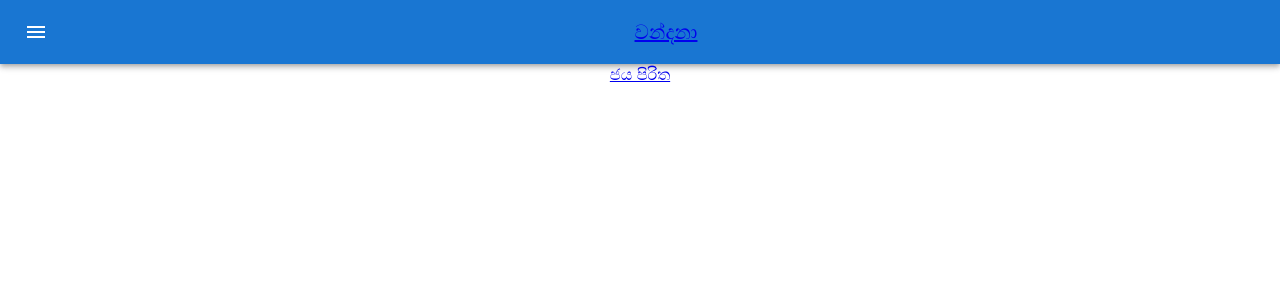
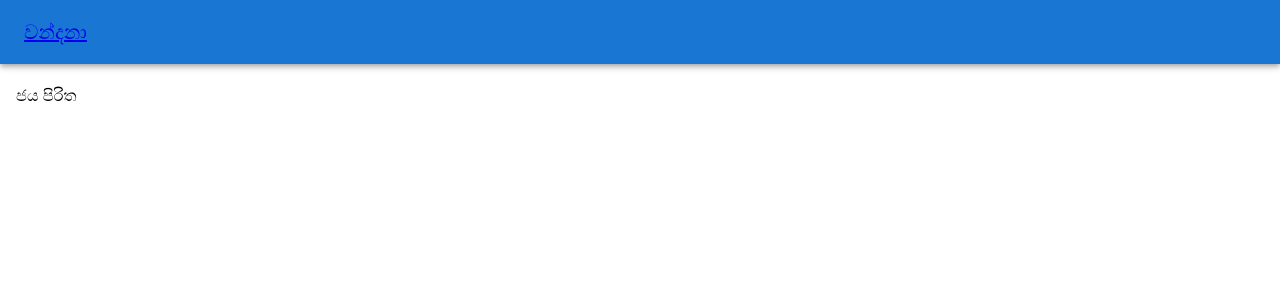
Before and after one commit to sudaraka94/vandana, a React (Vite) app: page / in a window 1280 px wide. Shown: the top 300 px of the page. Built offline with nearby package versions, Linux system fonts and the light colour scheme.

Commit message:
Made some progress :hammer:

```diff
--- a/public/content/jayapiritha.json
+++ b/public/content/jayapiritha.json
@@ -1,4 +1,4 @@
 {
     "title": "ජය පිරිත",
-    "content": "සිරිධිතිමති තේජෝ ජයසිද්ධි මහිද්ධි මහාගුණං අපරිමිත පුඤ්ඤාධිකාරස්ස සබ්බන්තරාය නිවාරණ සමත්ථස්ස භගවතෝ අරහතෝ සම්මා සම්බුද්ධස්ස-ද්වත්තිංස මහාපුරිස ලක්ඛණානුභාවේන, අසීත්‍යනු ව්‍යඤ්ජන ලක්ඛණානුභාවෙන, අට්ඨුත්තරසත මංගල ලක්ඛණානුභාවෙන, ඡබ්බණ්ණ රංස්‍යානුභාවේන, කේතුමාලානුභාවෙන, දස පාරමිතානුභාවේන, දස උපපාරමිතානුභාවේන, දස පරමත්ථ පාරමිතානුභාවේන, සීලසමාධි පඤ්ඤානුභාවේන, බුද්ධානුභාවේන, ධම්මානුභාවේන, සංඝානුභාවේන, තේජානුභාවේන, ඉද්ධ්‍යානුභාවේන, බලානුභාවේන, ඤෙය්‍යධම්මානුභාවේන, චතුරාසීති සහස්ස ධම්මක්ඛන්ධානුභාවේන, නවලෝකුත්තර ධම්මානුභාවේන, අට්ඨංගික-මග්ගානුභාවේන, අට්ඨසමා-පත්‍යානුභාවේන. ඡළභිඤ්ඤානු-භාවේන, මෙත්තා-කරුණා-මුදිතා-උපෙක්ඛානුභාවේන, සබ්බපාරමිතා-නුභාවේන රතනත්තය සරණානුභාවේන (මය්හං) තුය්හං සබ්බ රෝග සෝක උපද්දව දුක්ඛ දෝමනස්සුපායාසා විනස්සන්තු, සබ්බ සංකප්පා තුය්හං සමිජ්ඣන්තු, සතවස්සජීවේන සමංගිකො හෝතු සබ්බදා. ආකාස පබ්බත වන භූමි තටාක ගංගා මහාසමුද්ද ආරක්ඛ දේවතා සදා තුම්හේ අනුරක්ඛන්තු. සබ්බබුද්ධානුභාවේන, සබ්බධම්මානු-භාවේන, සබ්බසංඝානුභාවේන, බුද්ධරතනං, ධම්මරතනං, සංඝරතනං, තින්නං රතනානං ආනුභාවේන, චතුරාසීති සහස්ස ධම්මක්ඛන්ධානු-භාවේන, පිටකත්තයානුභාවේන, ජිනසාවකානුභාවේන, සබ්බේ තේ රෝගා, සබ්බේ තෙ භයා, සබ්බේ තෙ අන්තරායා, සබ්බේ තේ උපද්දවා සබ්බේ තේ දුන්නිමිත්තා සබ්බේ තේ අවමංගලා විනස්සන්තු:- ආයුවඩ්ඪකෝ, ධනවඩ්ඪකෝ, සිරිවඩ්ඪකෝ, යසවඩ්ඪකෝ, බලවඩ්ඪකෝ, වණ්ණවඩ්ඪකෝ, සුඛවඩ්ඪකෝ හෝතු සබ්බදා, දුක්ඛ රෝග භයා වේරා - සෝකාසන්තතු පද්දවා අනේකා අන්තරායා පි - විනස්සන්තු ච තේජසා ජය සිද්ධි ධනං ලාභං - සොත්ථි භාග්‍යං සුඛං බලං සිරි ආයු ච වණ්ණෝ ච - භෝගං වුද්ධි ච යසවා සත්වස්සා ච ආයූ ච - ජීවසිද්ධි භවන්තු තෙ."
+    "content": "සිරිධිතිමති තේජෝ ජයසිද්ධි මහිද්ධි මහාගුණං \nඅපරිමිත පුඤ්ඤාධිකාරස්ස සබ්බන්තරාය නිවාරණ සමත්ථස්ස භගවතෝ අරහතෝ සම්මා සම්බුද්ධස්ස-ද්වත්තිංස මහාපුරිස ලක්ඛණානුභාවේන, අසීත්‍යනු ව්‍යඤ්ජන ලක්ඛණානුභාවෙන, අට්ඨුත්තරසත මංගල ලක්ඛණානුභාවෙන, ඡබ්බණ්ණ රංස්‍යානුභාවේන, කේතුමාලානුභාවෙන, දස පාරමිතානුභාවේන, දස උපපාරමිතානුභාවේන, දස පරමත්ථ පාරමිතානුභාවේන, සීලසමාධි පඤ්ඤානුභාවේන, බුද්ධානුභාවේන, ධම්මානුභාවේන, සංඝානුභාවේන, තේජානුභාවේන, ඉද්ධ්‍යානුභාවේන, බලානුභාවේන, ඤෙය්‍යධම්මානුභාවේන, චතුරාසීති සහස්ස ධම්මක්ඛන්ධානුභාවේන, නවලෝකුත්තර ධම්මානුභාවේන, අට්ඨංගික-මග්ගානුභාවේන, අට්ඨසමා-පත්‍යානුභාවේන. ඡළභිඤ්ඤානු-භාවේන, මෙත්තා-කරුණා-මුදිතා-උපෙක්ඛානුභාවේන, සබ්බපාරමිතා-නුභාවේන රතනත්තය සරණානුභාවේන (මය්හං) තුය්හං සබ්බ රෝග සෝක උපද්දව දුක්ඛ දෝමනස්සුපායාසා විනස්සන්තු, සබ්බ සංකප්පා තුය්හං සමිජ්ඣන්තු, සතවස්සජීවේන සමංගිකො හෝතු සබ්බදා. ආකාස පබ්බත වන භූමි තටාක ගංගා මහාසමුද්ද ආරක්ඛ දේවතා සදා තුම්හේ අනුරක්ඛන්තු. සබ්බබුද්ධානුභාවේන, සබ්බධම්මානු-භාවේන, සබ්බසංඝානුභාවේන, බුද්ධරතනං, ධම්මරතනං, සංඝරතනං, තින්නං රතනානං ආනුභාවේන, චතුරාසීති සහස්ස ධම්මක්ඛන්ධානු-භාවේන, පිටකත්තයානුභාවේන, ජිනසාවකානුභාවේන, සබ්බේ තේ රෝගා, සබ්බේ තෙ භයා, සබ්බේ තෙ අන්තරායා, සබ්බේ තේ උපද්දවා සබ්බේ තේ දුන්නිමිත්තා සබ්බේ තේ අවමංගලා විනස්සන්තු:- ආයුවඩ්ඪකෝ, ධනවඩ්ඪකෝ, සිරිවඩ්ඪකෝ, යසවඩ්ඪකෝ, බලවඩ්ඪකෝ, වණ්ණවඩ්ඪකෝ, සුඛවඩ්ඪකෝ හෝතු සබ්බදා, දුක්ඛ රෝග භයා වේරා - සෝකාසන්තතු පද්දවා අනේකා අන්තරායා පි - විනස්සන්තු ච තේජසා ජය සිද්ධි ධනං ලාභං - සොත්ථි භාග්‍යං සුඛං බලං සිරි ආයු ච වණ්ණෝ ච - භෝගං වුද්ධි ච යසවා සත්වස්සා ච ආයූ ච - ජීවසිද්ධි භවන්තු තෙ."
 }
--- a/src/containers/Article.tsx
+++ b/src/containers/Article.tsx
@@ -1,3 +1,4 @@
+import { Typography } from "@mui/material";
 import React, { useEffect, useState } from "react";
 import { Link, useParams } from "react-router-dom";
 import { fetchArticleById } from "../api";
@@ -21,7 +22,7 @@ const Article = () => {
 
     return (
         <>
-            <p>{article?.title}</p>
+            <Typography variant="h4">{article?.title}</Typography>
             {article?.content}
         </>
     )
--- a/src/containers/Menu.tsx
+++ b/src/containers/Menu.tsx
@@ -1,3 +1,4 @@
+import { List, ListItemButton, ListItemText } from "@mui/material"
 import React, { useEffect, useState } from "react"
 import { Link } from "react-router-dom"
 import { fetchMenu } from "../api"
@@ -19,11 +20,17 @@ const Menu = () => {
     return (
         <>
             <div>
+                <List>
                 {
                     menuItems.map((item) => {
-                        return (<Link key={item.id} to={`/article/${item.id}`}>{item.title}</Link>)
+                        return (
+                            <ListItemButton alignItems="justify-content" key={item.id} component="a" href={`/article/${item.id}`}>
+                                <ListItemText primary={item.title} />
+                            </ListItemButton>
+                        )
                     })
                 }
+                </List>
             </div>
         </>
     )
--- a/src/hoc/Layout.tsx
+++ b/src/hoc/Layout.tsx
@@ -13,18 +13,11 @@ const Layout = (props: LayoutProps) => {
         <Box sx={{ flexGrow: 1 }}>
             <AppBar position="static">
                 <Toolbar>
-                    <IconButton
-                        size="large"
-                        edge="start"
-                        color="inherit"
-                        aria-label="menu"
-                        sx={{ mr: 2 }}
-                    >
-                        <MenuIcon />
-                    </IconButton>
-                    <Typography variant="h6" component="div" sx={{ flexGrow: 1 }}>
-                        <Link to="/">වන්දනා</Link>
-                    </Typography>
+                    <Link to="/">
+                        <Typography variant="h6" component="div" sx={{ flexGrow: 1 }}>
+                            වන්දනා
+                        </Typography>
+                    </Link>
                 </Toolbar>
             </AppBar>
             {props.children}
```
